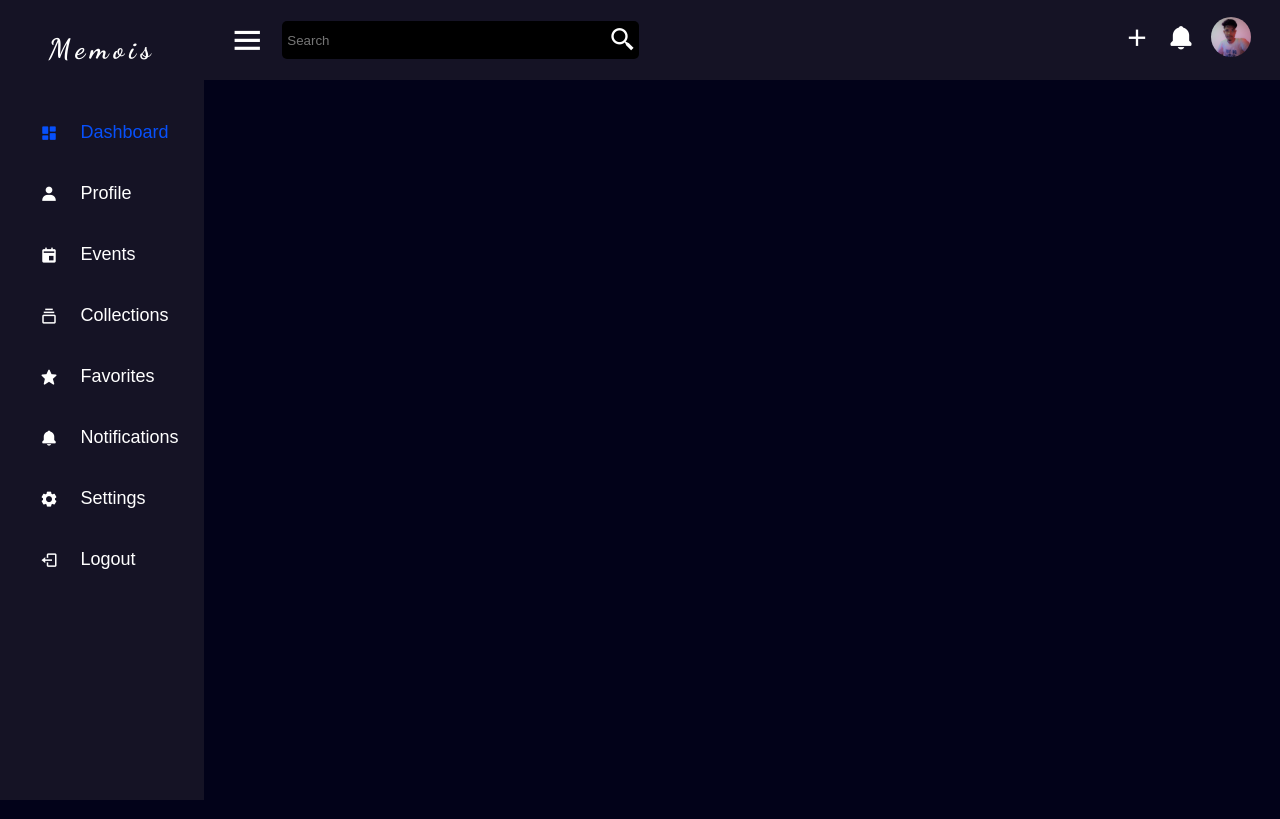
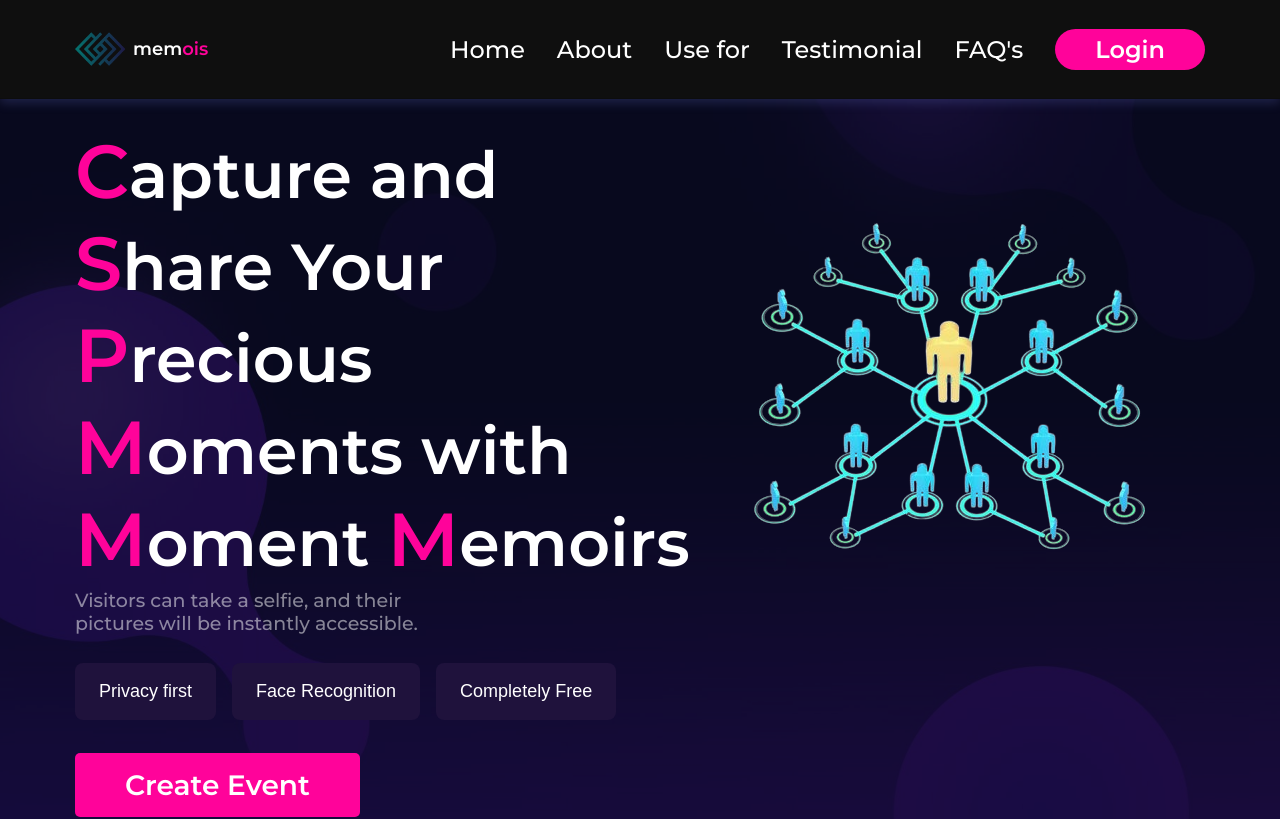
Before and after one commit to PJPhukan/event-photo-sharing, a React (Vite) app in the folder client/: page / in a window 1280 px wide. Shown: the top 819 px of the page. Built offline with nearby package versions, Linux system fonts and the light colour scheme; a web font is replaced by a local one.

Commit message:
Router issue fixed

```diff
--- a/client/src/App.jsx
+++ b/client/src/App.jsx
@@ -1,77 +1,16 @@
 import "./App.css";
 import AOS from "aos";
 import "aos/dist/aos.css";
+
+import Router from "./Router.jsx";
 import UseState from "../Context/userState.jsx";
-import Navber from "./component/Navber/Navber.jsx";
-import { BrowserRouter, Routes, Route } from "react-router-dom";
-import Home from "./page/Home/Home.jsx";
-import About from "./page/About/About.jsx";
-import UseFor from "./page/UseFor/UseFor.jsx";
-import Login from "./page/Login/Login.jsx";
-import Signup from "./page/Signup/Signup.jsx";
-import Faq from "./page/Faq/Faq.jsx";
-import Footer from "./page/Footer/Footer.jsx";
-import TermsConditions from "./page/TermsConditions/TermsConditions.jsx";
-import PrivacyPolicy from "./page/PrivacyPolicy/PrivacyPolicy.jsx";
-import Testimonial from "./page/Testimonial/Testimonial.jsx";
-import ForgotPassowrd from "./page/ForgotPassword/ForgotPassowrd.jsx";
-import Dashboard from "./page/Dashboard/Dashboard.jsx";
-import CreateEvent from "./page/CreateEvent/CreateEvent.jsx";
-import { useState } from "react";
-import Sidebar from "./component/Sidebar/Sidebar.jsx";
-import Topbar from "./component/Topbar/Topbar.jsx";
 function App() {
   AOS.init();
-  // const [adminlogin, setadminlogin] = useState(false);
-  const [adminlogin, setadminlogin] = useState(true);
+
   return (
     <>
       <UseState>
-
-      <BrowserRouter>
-        {/* visit site without log in  */}
-        {!adminlogin && <Navber />}
-        {!adminlogin && (
-          <Routes>
-            <Route path="/" element={<Home />} />
-            <Route path="/about" element={<About />} />
-            <Route path="/use-for" element={<UseFor />} />
-            <Route path="/faq" element={<Faq />} />
-            <Route path="/testimonial" element={<Testimonial />} />
-            <Route path="/login" element={<Login />} />
-            <Route path="/signup" element={<Signup />} />
-            <Route path="/terms-conditions" element={<TermsConditions />} />
-            <Route path="/privacy-policy" element={<PrivacyPolicy />} />
-            <Route path="/forgot-password" element={<ForgotPassowrd />} />
-          </Routes>
-        )}
-        {!adminlogin && <Footer />}
-
-        {/* Logged in users routes  */}
-        {adminlogin && (
-          <div className="dashboard-user">
-            <Sidebar />
-            <div className="sidebar-right">
-              <Topbar />
-              <Routes>
-                <Route path="/dashboard" element={<Dashboard />} />
-
-                {/* TODO  */}
-                <Route
-                  path="/dashboard/create-event"
-                  element={<CreateEvent />}
-                />
-                <Route path="/dashboard/favorite" element={<CreateEvent />} />
-                <Route path="/dashboard/profile" element={<CreateEvent />} />
-                <Route path="/dashboard/settings" element={<CreateEvent />} />
-                {/* TODO */}
-                {/* /dashboard/uploads */}
-                {/* /dashboard/notifications */}
-              </Routes>
-            </div>
-          </div>
-        )}
-      </BrowserRouter>
+        <Router />
       </UseState>
     </>
   );
--- /dev/null
+++ b/client/src/Router.jsx
@@ -0,0 +1,77 @@
+import React, { useState, useContext, useEffect } from "react";
+import Navber from "./component/Navber/Navber";
+import { BrowserRouter, Routes, Route } from "react-router-dom";
+import Home from "./page/Home/Home";
+import About from "./page/About/About";
+import UseFor from "./page/UseFor/UseFor";
+import Login from "./page/Login/Login";
+import Signup from "./page/Signup/Signup";
+import Faq from "./page/Faq/Faq";
+import Footer from "./page/Footer/Footer";
+import TermsConditions from "./page/TermsConditions/TermsConditions";
+import PrivacyPolicy from "./page/PrivacyPolicy/PrivacyPolicy";
+import Testimonial from "./page/Testimonial/Testimonial";
+import ForgotPassowrd from "./page/ForgotPassword/ForgotPassowrd";
+import Dashboard from "./page/Dashboard/Dashboard";
+import CreateEvent from "./page/CreateEvent/CreateEvent";
+import Sidebar from "./component/Sidebar/Sidebar";
+import Topbar from "./component/Topbar/Topbar";
+import context from "../Context/context";
+
+const Router = () => {
+  const userContext = useContext(context);
+  const { adminlogin } = userContext;
+  useEffect(() => {}, [adminlogin]);
+
+  return (
+    <>
+      <BrowserRouter>
+        {/* visit site without log in  */}
+        {!adminlogin && <Navber />}
+        {!adminlogin && (
+          <Routes>
+            <Route path="/" element={<Home />} />
+            <Route path="/about" element={<About />} />
+            <Route path="/use-for" element={<UseFor />} />
+            <Route path="/faq" element={<Faq />} />
+            <Route path="/testimonial" element={<Testimonial />} />
+            <Route path="/login" element={<Login />} />
+            <Route path="/signup" element={<Signup />} />
+            <Route path="/terms-conditions" element={<TermsConditions />} />
+            <Route path="/privacy-policy" element={<PrivacyPolicy />} />
+            <Route path="/forgot-password" element={<ForgotPassowrd />} />
+          </Routes>
+        )}
+        {!adminlogin && <Footer />}
+
+        {/* Logged in users routes  */}
+        {adminlogin && (
+          <div className="dashboard-user">
+            <Sidebar />
+            <div className="sidebar-right">
+              <Topbar />
+              <Routes>
+                <Route path="/dashboard" element={<Dashboard />} />
+
+                {/* TODO  */}
+                <Route
+                  path="/dashboard/create-event"
+                  element={<CreateEvent />}
+                />
+                <Route path="/dashboard/favorite" element={<CreateEvent />} />
+                <Route path="/dashboard/profile" element={<CreateEvent />} />
+                <Route path="/dashboard/settings" element={<CreateEvent />} />
+                {/* TODO */}
+                {/* /dashboard/uploads */}
+                {/* /dashboard/notifications */}
+                {/* /logout  */}
+              </Routes>
+            </div>
+          </div>
+        )}
+      </BrowserRouter>
+    </>
+  );
+};
+
+export default Router;
```
